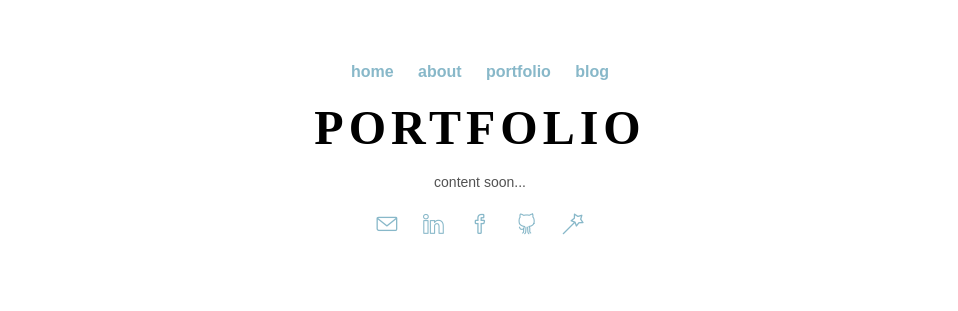
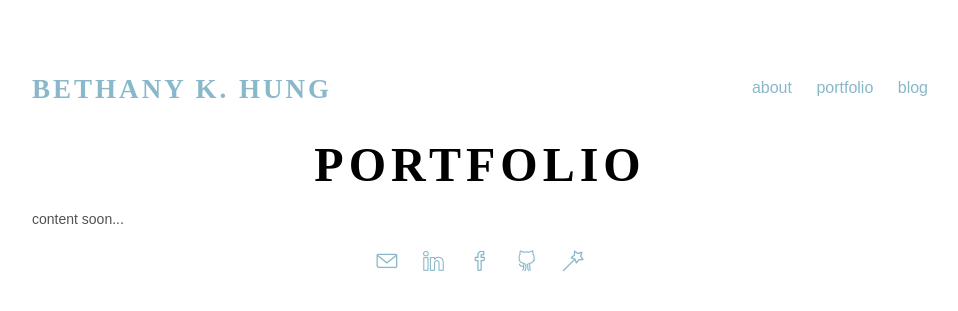
Before and after one commit to bethny/bethny.github.io, a Jekyll site: the page built from portfolio/index.html, in a window 1280 px wide. Shown: the top 311 px of the page, without its empty margins (160-1118 px from the left). Built offline with Jekyll 4.4.1, drawn with Linux system fonts in a browser that asks for light colours; nearby versions of some CDN libraries.

Commit message:
Update portfolio.html

```diff
--- a/_layouts/portfolio.html
+++ b/_layouts/portfolio.html
@@ -2,27 +2,26 @@
 	<html>
 		<head>
 			<title>{{ page.title }}</title>
-			<!-- link to main stylesheet -->
 			<link rel="stylesheet" type="text/css" href="/css/main.css">
 			<link rel="stylesheet" href="https://cdnjs.cloudflare.com/ajax/libs/simple-line-icons/2.3.2/css/simple-line-icons.css">
-			<link rel='shortcut icon' href='favicon.ico' type='image/x-icon'/ >
 		</head>
 		<body>
-			<center>
-			<nav>
-	    		<ul>
-	        		<li><a href="/">home</a></li>
-		        	<li><a href="/about">about</a></li>
-	        		<li><a href="/portfolio">portfolio</a></li>
-	        		<li><a href="/blog">blog</a></li>
-	    		</ul>
-			</nav>
+			<h2 class="alignleft"><a href="/">BETHANY K. HUNG</a></h2>
+    			<nav2 class="alignright">
+		    		<ul>
+			        	<li><a href="/about">about</a></li>
+		        		<li><a href="/portfolio">portfolio</a></li>
+		        		<li><a href="/blog">blog</a></li>
+		    		</ul>
+			</nav2>
+			<div style="clear: both;"></div>
 			<div class="container">
 
 			{{ content }}
 
 			</div><!-- /.container -->
 			<footer>
+			<center>
 	    		<ul>
 	        		<li><a href="mailto:bethany_hung@brown.edu"><i class = "icon-envelope"></i></a></li>
 	        		<li><a href="https://www.linkedin.com/in/bethanyhung"><i class = "icon-social-linkedin"></i></a></li>
@@ -30,7 +29,7 @@
 	        		<li><a href="https://github.com/bethanyhung"><i class = "icon-social-github"></i></a></li>
 	        		<li><a href="http://www.nails-and-whales.blogspot.com"><i class = "icon-magic-wand"></i></a></li>
 				</ul>
+			</center>
 			</footer>
-			</center>
 		</body>
 	</html>
```
